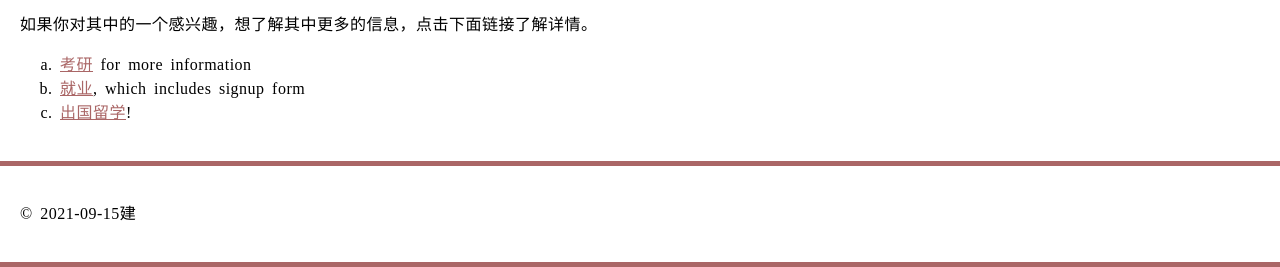
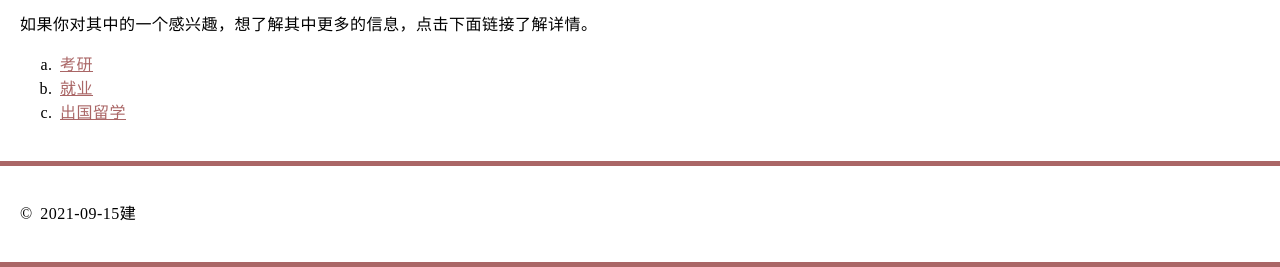
Before and after one commit to BecIcan/becican.github.io, a plain HTML site: page index.html in a window 1280 px wide. Shown: the part 644-911 px from the top of the page. Drawn offline with Linux system fonts and the light colour scheme; a web font is replaced by a local one.

Commit message:
Update index.html

```diff
--- a/index.html
+++ b/index.html
@@ -31,9 +31,9 @@
       <p>如果你对其中的一个感兴趣，想了解其中更多的信息，点击下面链接了解详情。</p>
 
       <ol>
-        <li><a href="#">考研</a> for more information</li>
-        <li><a href="#">就业</a>, which includes signup form</li>
-        <li><a href="#">出国留学</a>!</li>
+        <li><a href="#">考研</a> </li>
+        <li><a href="#">就业</a></li>
+        <li><a href="#">出国留学</a> </li>
       </ol>
   </section>
 
```
